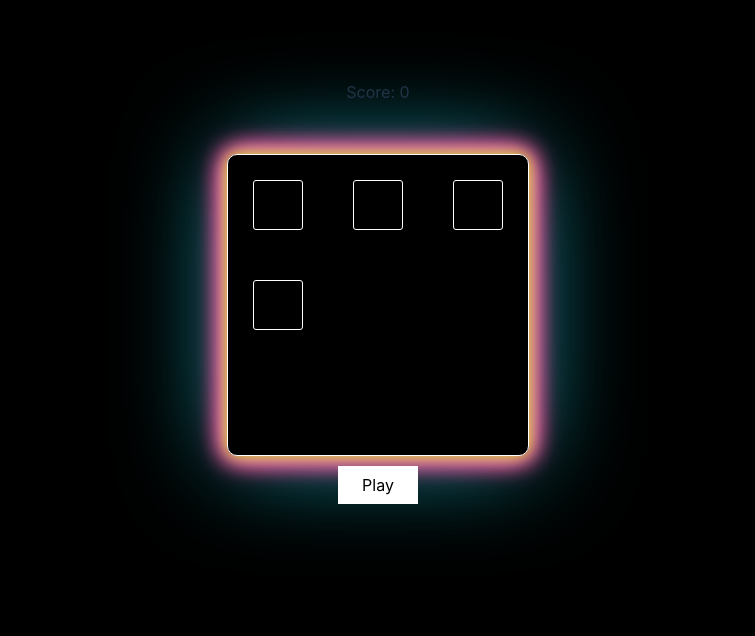
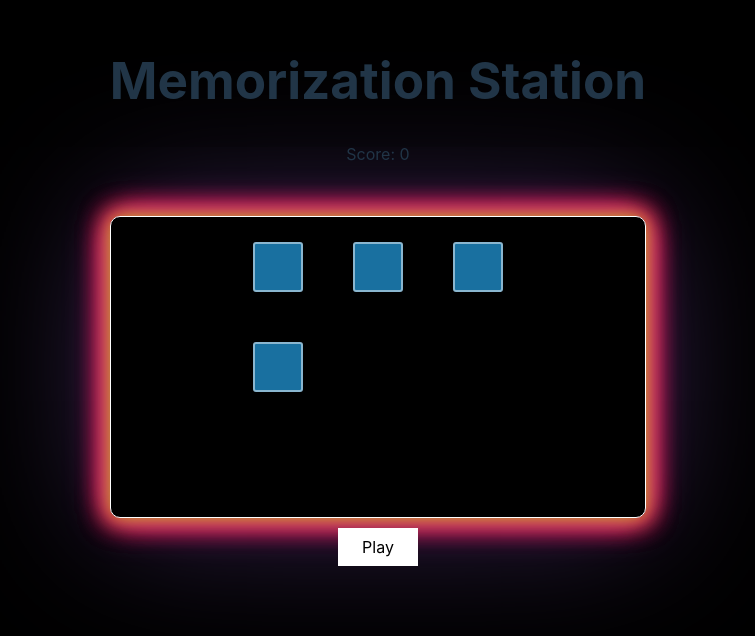
Before and after one commit to TAB-Games/ReactMemoryGame, a React (Vite) app: page / in a window 1280 px wide. Shown: the part 108-744 px from the top of the page, without its empty margins (262-1017 px from the left). Built offline with nearby package versions, Linux system fonts and the light colour scheme.

Commit message:
wip building game logic

```diff
--- a/src/App.css
+++ b/src/App.css
@@ -1,7 +1,7 @@
 #root {
   max-width: 1280px;
   margin: 0 auto;
-  padding: 2rem;
+  padding: 1rem;
   text-align: center;
 }
 :root {
@@ -89,11 +89,21 @@ body {
 .tile {
   height: 3.125rem;
   width: 3.125rem;
-  border: 1px solid white;
+  border: 2px solid rgba(255, 255, 255, 0.489);
   cursor: pointer;
   margin: auto;
   border-radius: 3px;
+  background-color: #25a6ecad;
   /* animation: tile-pulse 2s ease-in-out infinite alternate; */
+}
+.tile flashing {
+  background-color: rgba(0, 255, 255, 0.692);
+  height: 3.125rem;
+  width: 3.125rem;
+  border: 1px solid rgba(3, 198, 0, 0.842);
+  cursor: pointer;
+  margin: auto;
+  border-radius: 300px;
 }
 
 .tile:active {
--- a/src/App.jsx
+++ b/src/App.jsx
@@ -1,13 +1,35 @@
+import React, { useState, useEffect } from "react";
 import "./App.css";
-import { GameBoard } from "./components/GameBoard";
+import GameBoard from "./components/GameBoard";
 import { PlayBtn } from "./components/PlayBtn";
 import Score from "./components/Score";
 
 function App() {
-  let numTiles = 2;
-  let score = 0;
+  const [currentSequence, setCurrentSequence] = useState([]); // flashing tiles
+  const [userInput, setUserInput] = useState([]); // keeps track of what user types
+  const [score, setScore] = useState(0); // score starts at 0
+  const [sequenceLength, setSequenceLength] = useState(2); // sequence starts at 2
+  const [numTiles, setNumTiles] = useState(4);
+  const [level, setLevel] = useState(1);
+
+  useEffect(() => {
+    // Logic to generate random flashing sequence for current level
+    // Update flashingTiles state accordingly
+  }, [level]);
+
+  const handleTileClick = (id) => {
+    // Logic to handle user input when clicking on a tile
+    // Update userInput state accordingly
+  };
+
+  const handleNextLevel = () => {
+    // Logic to handle advancing to the next level
+    // Update level and score states accordingly
+  };
+
   return (
     <div>
+      <h1>Memorization Station</h1>
       <Score value={score} />
       <GameBoard numTiles={numTiles} />
       <PlayBtn />
--- a/src/components/GameBoard.jsx
+++ b/src/components/GameBoard.jsx
@@ -1,13 +1,18 @@
 import { Tile } from "./Tile";
+import { generateRandomId } from "../utils/utils";
 
-export const GameBoard = ({ numTiles }) => {
-  function createTiles(input) {
+function GameBoard({ numTiles }) {
+  function createTiles() {
     let tileArr = [];
-    for (let i = 0; i < input * input; i++) {
-      tileArr.push(<Tile />);
+    for (let i = 0; i < numTiles; i++) {
+      let id = generateRandomId();
+
+      tileArr.push(<Tile key={id} index={i} isFlashing={true} />);
     }
     return tileArr;
   }
 
-  return <div className="container">{createTiles(numTiles)}</div>;
-};
+  return <div className="container">{createTiles()}</div>;
+}
+
+export default GameBoard;
--- a/src/components/Tile.jsx
+++ b/src/components/Tile.jsx
@@ -1,6 +1,12 @@
-import generateRandomId from "../utils/utils";
+export const Tile = (key, index, isFlashing) => {
+  function handleTileClick() {
+    // check if it is correct tile in array sequence
+    // need to compare with global state ...redux toolkit ?
+    return "eggs";
+  }
+  isFlashing = false;
 
-export const Tile = () => {
-  let id = generateRandomId();
-  return <div className="tile" key={id}></div>;
+  return (
+    <div key={key} className={`tile ${isFlashing ? "flashing" : ""}`}></div>
+  );
 };
--- a/src/utils/utils.jsx
+++ b/src/utils/utils.jsx
@@ -1,5 +1,11 @@
-const generateRandomId = () => {
+export const generateRandomId = () => {
   return Math.random().toString(36).slice(2, 11);
 };
 
-export default generateRandomId;
+export const generateRandomSequence = (lengthOfSequence) => {
+  currentSequence = [];
+  for (let i = 0; i < lengthOfSequence; i++) {
+    currentSequence.push(Math.floor(Math.random() * numberOfTiles));
+  }
+  return currentSequence;
+};
```
Also changed, not shown: 1 other file (tests, documents, lock files or other folders).
